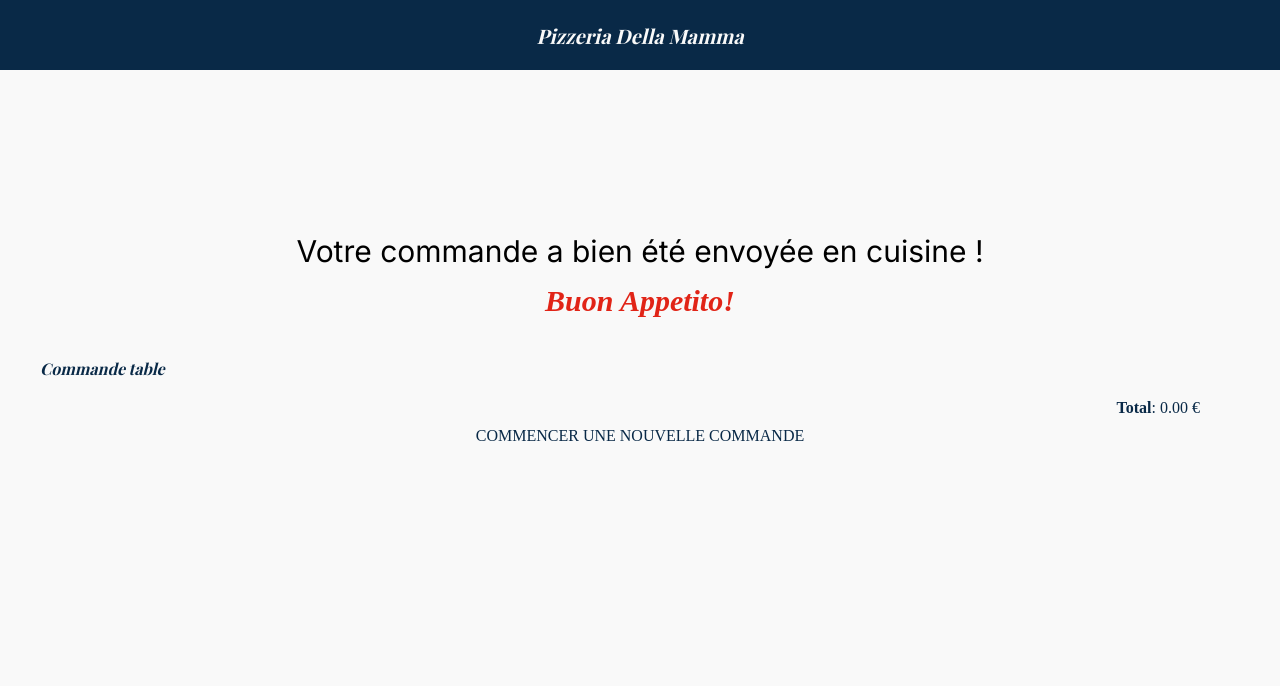
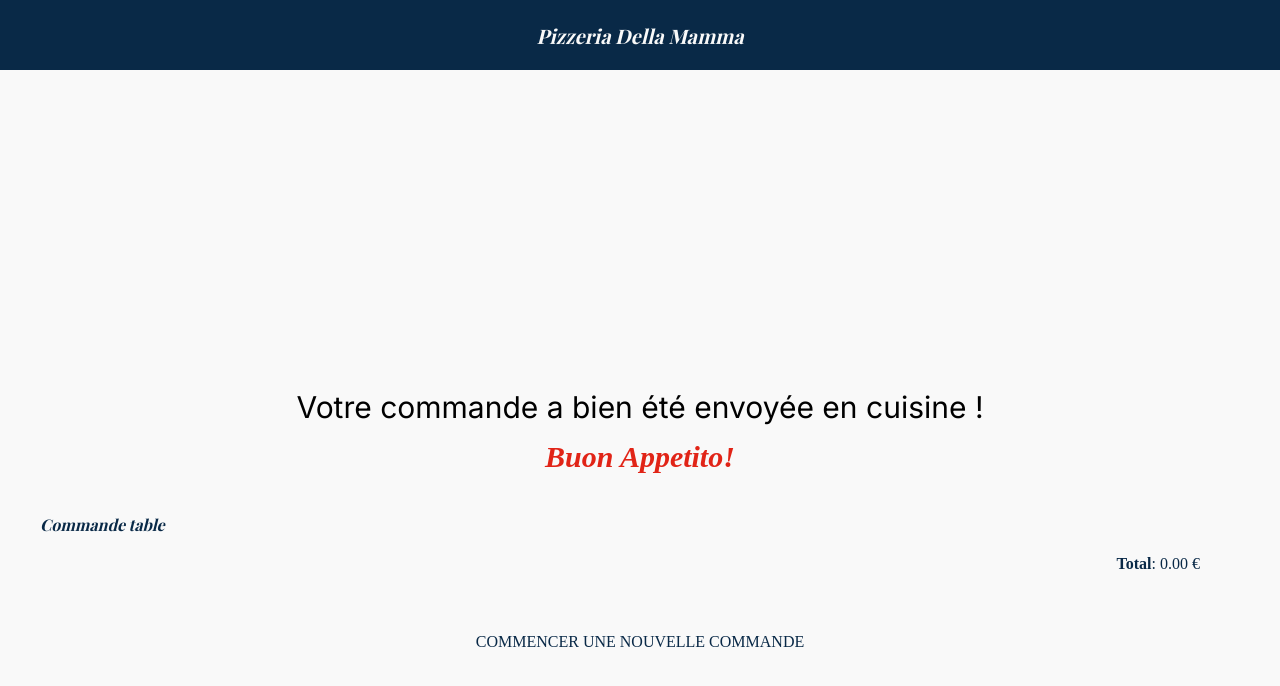
Before and after one commit to AnneGicquel/pizzeriaDellaMamma, an Angular app: page /summary in a window 1280 px wide. Shown: the top 686 px of the page. Built offline with nearby package versions, Linux system fonts and the light colour scheme; a web font is replaced by a local one.

Commit message:
mise en forme de footer page summary

```diff
--- a/src/app/pages/summary/summary.component.css
+++ b/src/app/pages/summary/summary.component.css
@@ -2,7 +2,7 @@ h2 {
     font-family: 'inter';
     font-size: 30px;
     font-weight: normal;
-    margin:163px 0 15px;
+    margin:100px 0 15px;
 }
 p{
     color: #092947;
@@ -17,7 +17,15 @@ p{
 .center {
     text-align: center;
 }
-.summary {
+.container{
+min-height: 100vh;
+display:flex;
+flex-direction:column;
+justify-content: center;
+
+
+
+}.summary {
     font-family: "Playfair Display";
     font-style: italic;
 
@@ -30,4 +38,6 @@ p{
 }
 .commande {
     cursor : pointer;
+    align-self: center;
+    margin-top: 50px;
 }
--- a/src/app/pages/summary/summary.component.html
+++ b/src/app/pages/summary/summary.component.html
@@ -1,11 +1,17 @@
-<h2 class="center">Votre commande a bien été envoyée en cuisine !</h2>
+<div class="container">
 
-<p class="bonAppetit center">Buon Appetito!</p>
+    <div>
 
-<p class="summary">Commande table {{ getTableNumber()}}</p>
+        <h2 class="center">Votre commande a bien été envoyée en cuisine !</h2>
 
-<app-basket-product-card></app-basket-product-card>
-<p class="total"><b>Total</b>: {{ this.basketService.basketTotalPrice/100| number :'1.2-2' }}  €</p>
+        <p class="bonAppetit center">Buon Appetito!</p>
+        <p class="summary">Commande table {{ getTableNumber()}}</p>
 
+        <app-basket-product-card></app-basket-product-card>
+        <p class="total"><b>Total</b>: {{ this.basketService.basketTotalPrice/100| number :'1.2-2' }} €</p>
 
-<p class="commande center" (click)="resetBasket()" routerLink="">COMMENCER UNE NOUVELLE COMMANDE</p>
+    </div>
+
+    <p class="commande center" (click)="resetBasket()" routerLink="">COMMENCER UNE NOUVELLE COMMANDE</p>
+
+</div>
```
